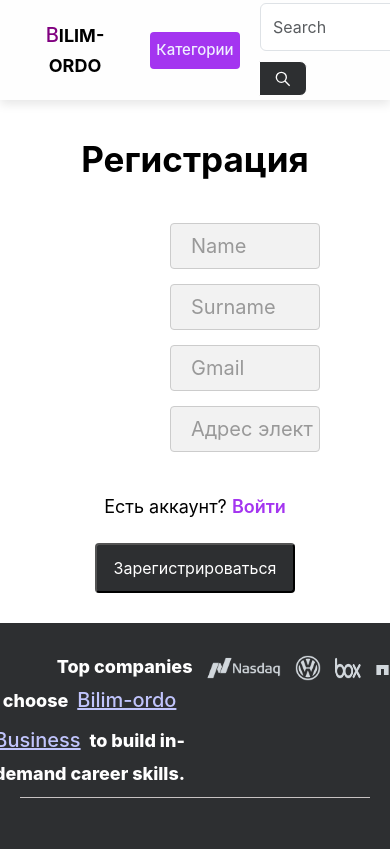
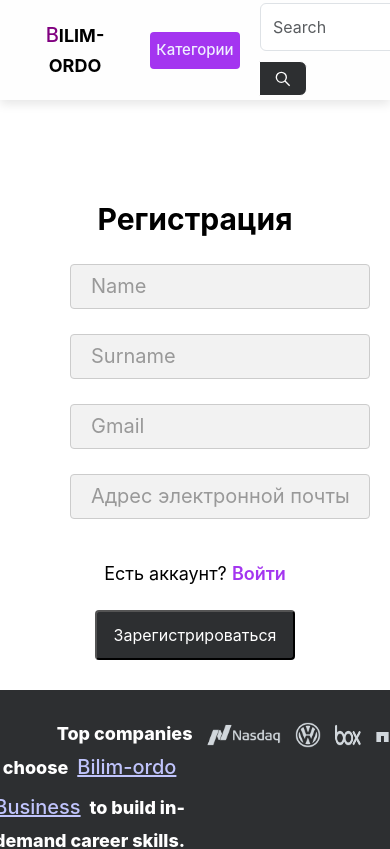
Before and after one commit to okurmenpro/bilim-ordo-frontend, a React (Create React App) app: page /signup in a window 390 px wide. Shown: the top 849 px of the page. Built offline with nearby package versions, Linux system fonts and the light colour scheme.

Commit message:
tablet adaptive with png

```diff
--- a/src/components/SignUp/SignUp.css
+++ b/src/components/SignUp/SignUp.css
@@ -100,24 +100,28 @@
 }
 @media screen and (max-width: 1024px) {
   .main-spot {
-    display: block;
+    display: flex;
+    margin-top: 50px;
   }
   .signup-png {
-    width: 100%;
-    padding: 0 100px 100px 150px;
-    height: 100%;
-    margin-top: -120px;
+   margin-left: 20px;
+    max-width: 100%;
+    margin-right: -20px;
+    height: auto;
   }
   .registration {
-    font-size: 35px;
-
+    font-size: 30px;
+    padding-top: 10px;
+    margin-bottom: 1px;
   }
   .inputs {
-    margin-left: 100px;
+    padding-top: 10px;
+    padding-right: 20px;
     input {
-      margin: auto;
       margin-bottom: 15px;
       padding-left: 20px;
+      height: 45px;
+    width: 100%;
     }
   }
   .bottom-sign-in {
```
